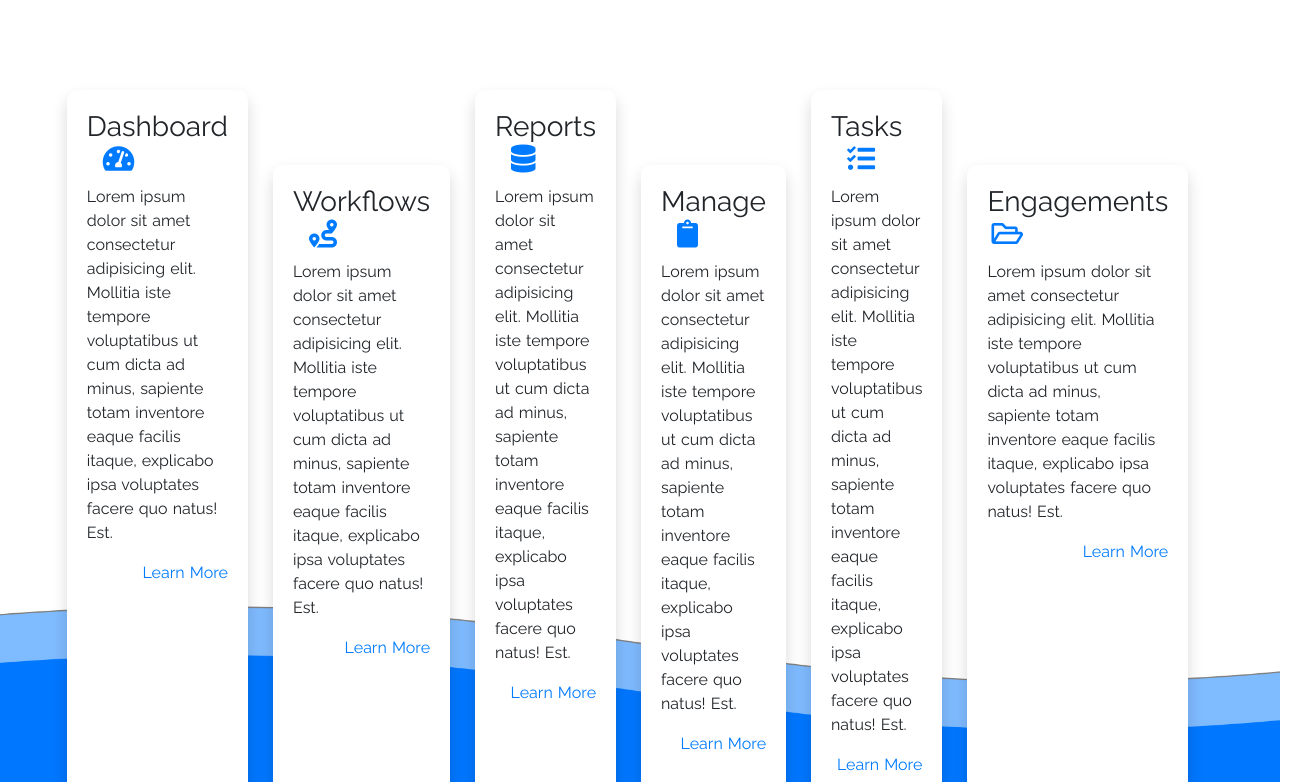
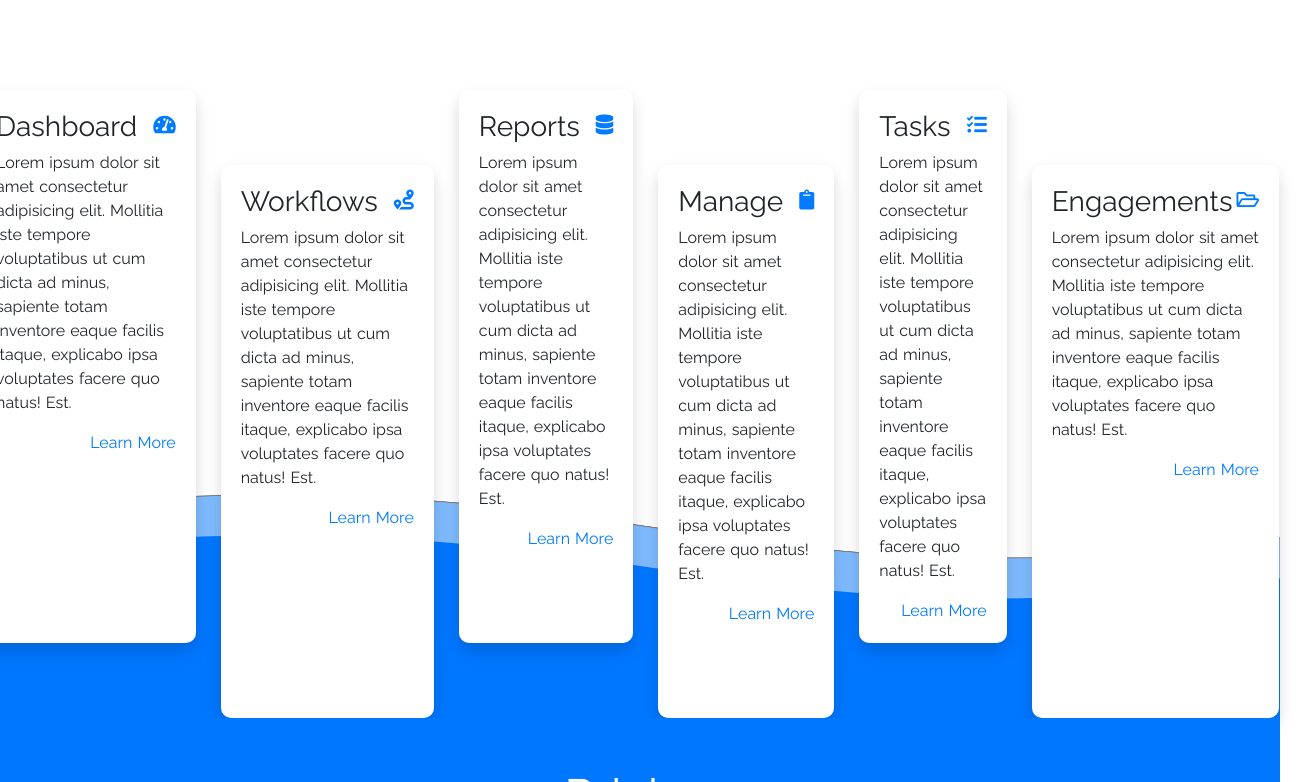
Before and after one commit to boldstar/traxit-website, a Nuxt app: page / in a window 1280 px wide. Shown: the part 1778-2560 px from the top of the page, 1304 px wide, since content can reach past the window. Built offline with nearby package versions, Linux system fonts and the light colour scheme.

Commit message:
fixed some flex issues

```diff
--- a/pages/features/overview.vue
+++ b/pages/features/overview.vue
@@ -8,7 +8,9 @@
     </div>
     <div class="p-3 d-flex flex-column bg-light mt-2">
       <div class="card-body bg-white shadow-sm">
-        <h3>Workflows</h3>
+        <div>
+          <h3>Workflows</h3>
+        </div>
         <nuxt-link
           to="/features/workflows"
           class="btn btn-outline-primary btn-sm"
@@ -53,7 +55,7 @@
         </nuxt-link>
       </div>
       <div class="card-body bg-white shadow-sm">
-        <h3>Management</h3>
+        <h3>Manage</h3>
         <nuxt-link
           to="/features/manage"
           class="btn btn-outline-primary btn-sm"
@@ -92,4 +94,11 @@ background-color: #70707011 !important;
   margin: 15px 0;
 }
 
+@media screen and (max-width: 1000px) {
+  .card-body {
+    display: flex !important;
+    justify-content: space-between !important;
+  }
+}
+
 </style>
--- a/pages/index.vue
+++ b/pages/index.vue
@@ -43,32 +43,62 @@
           <h2 class="features-header">Features</h2>
           <div class="features-body">
             <div class="card-body shadow">
-              <h3>Dashboard<i class="fas fa-tachometer-alt ml-3 text-primary"></i></h3>
+              <div class="feature-card-header">
+                <h3 class="align-self-center">Dashboard</h3>
+                <div>
+                  <i class="fas fa-tachometer-alt ml-3 text-primary"></i>
+                </div>
+              </div>
               <p>Lorem ipsum dolor sit amet consectetur adipisicing elit. Mollitia iste tempore voluptatibus ut cum dicta ad minus, sapiente totam inventore eaque facilis itaque, explicabo ipsa voluptates facere quo natus! Est.</p>
               <nuxt-link to="/features/dashboard">Learn More</nuxt-link>
             </div>
             <div class="card-body shadow">
-              <h3>Workflows<i class="fas fa-route ml-3 text-primary"></i></h3>
+              <div class="feature-card-header">
+                <h3>Workflows</h3>
+                <div>
+                  <i class="fas fa-route ml-3 text-primary"></i>
+                </div>
+              </div>
               <p>Lorem ipsum dolor sit amet consectetur adipisicing elit. Mollitia iste tempore voluptatibus ut cum dicta ad minus, sapiente totam inventore eaque facilis itaque, explicabo ipsa voluptates facere quo natus! Est.</p>
               <nuxt-link to="/features/workflows">Learn More</nuxt-link>
             </div>
             <div class="card-body shadow">
-              <h3>Reports<i class="fas fa-database ml-3 text-primary"></i></h3>
+              <div class="feature-card-header">
+                <h3>Reports</h3>
+                <div>
+                  <i class="fas fa-database ml-3 text-primary"></i>
+                </div>
+              </div>
               <p>Lorem ipsum dolor sit amet consectetur adipisicing elit. Mollitia iste tempore voluptatibus ut cum dicta ad minus, sapiente totam inventore eaque facilis itaque, explicabo ipsa voluptates facere quo natus! Est.</p>
               <nuxt-link to="/features/reports">Learn More</nuxt-link>
             </div>
             <div class="card-body shadow">
-              <h3>Manage<i class="fas fa-clipboard ml-3 text-primary"></i></h3>
+              <div class="feature-card-header">
+                <h3>Manage</h3>
+                <div>
+                  <i class="fas fa-clipboard ml-3 text-primary"></i>
+                </div>
+              </div>
               <p>Lorem ipsum dolor sit amet consectetur adipisicing elit. Mollitia iste tempore voluptatibus ut cum dicta ad minus, sapiente totam inventore eaque facilis itaque, explicabo ipsa voluptates facere quo natus! Est.</p>
               <nuxt-link to="/features/manage">Learn More</nuxt-link>
             </div>
             <div class="card-body shadow">
-              <h3>Tasks<i class="fas fa-tasks ml-3 text-primary"></i></h3>
+              <div class="feature-card-header">
+                <h3>Tasks</h3>
+                <div>
+                  <i class="fas fa-tasks ml-3 text-primary"></i>
+                </div>
+              </div>
               <p>Lorem ipsum dolor sit amet consectetur adipisicing elit. Mollitia iste tempore voluptatibus ut cum dicta ad minus, sapiente totam inventore eaque facilis itaque, explicabo ipsa voluptates facere quo natus! Est.</p>
               <nuxt-link to="/features/tasks">Learn More</nuxt-link>
             </div>
             <div class="card-body shadow">
-              <h3>Engagements<i class="far fa-folder-open ml-1 text-primary"></i></h3>
+              <div class="feature-card-header">
+                <h3>Engagements</h3>
+                <div>
+                  <i class="far fa-folder-open ml-1 text-primary"></i>
+                </div>
+              </div>
               <p>Lorem ipsum dolor sit amet consectetur adipisicing elit. Mollitia iste tempore voluptatibus ut cum dicta ad minus, sapiente totam inventore eaque facilis itaque, explicabo ipsa voluptates facere quo natus! Est.</p>
               <nuxt-link to="/features/engagements">Learn More</nuxt-link>
             </div>
@@ -394,8 +424,8 @@ header {
 }
 
 .mission-background {
-  width: 100vw;
-  height: 100vh;
+  width: 100%;
+  height: auto;
   background-image: url('~assets/RocketLaunchingMissionBackground.png');
   background-size: cover;
   background-repeat: no-repeat;
@@ -489,6 +519,13 @@ header {
   margin-top: 75px;
   margin-left: 25px;
   margin-right: 25px;
+}
+
+.feature-card-header {
+  display: flex;
+  flex-direction: row;
+  justify-content: space-between;
+  font-size: 1.25rem;
 }
 
 .features-content a {
```
